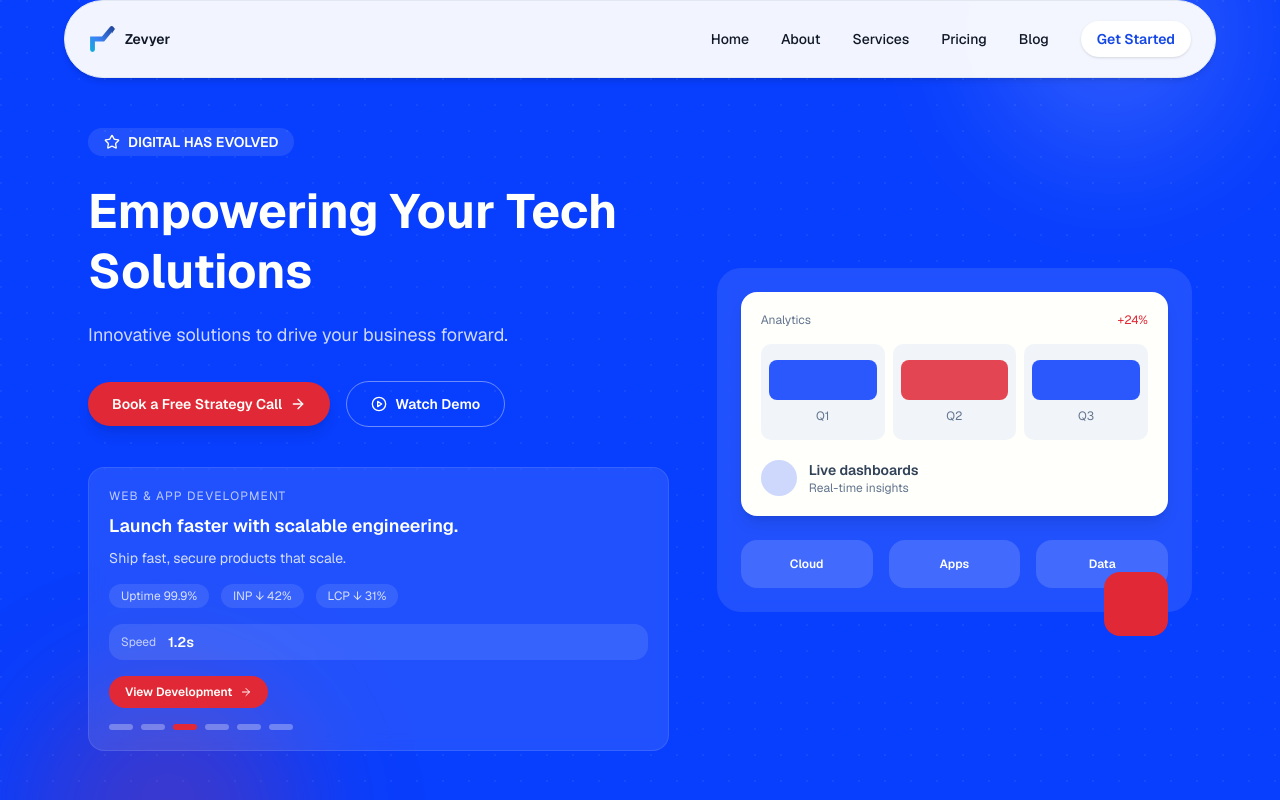
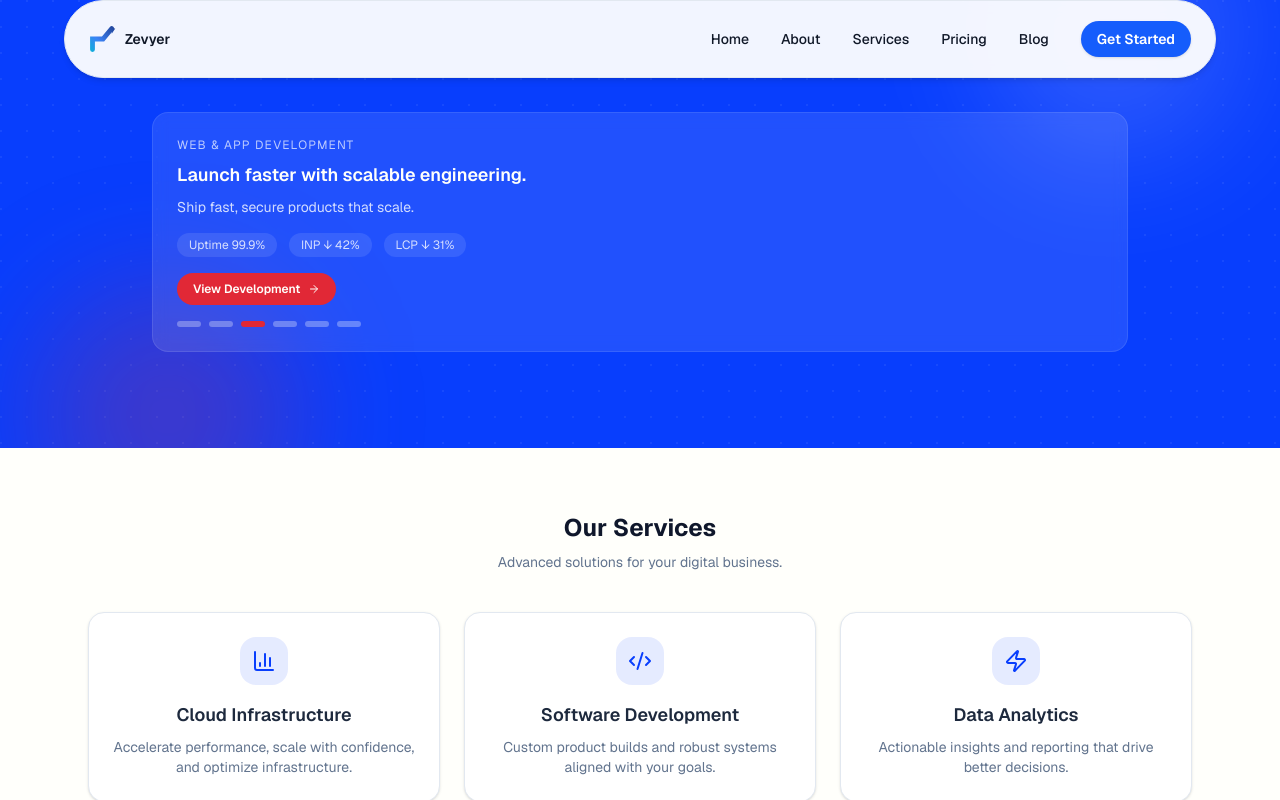
Before and after one commit to zevyertech/zevyer, a Next.js app: page / in a window 1280 px wide. Shown: the top 800 px of the page. Built offline with nearby package versions, Linux system fonts and the light colour scheme; no server answers.

Commit message:
Simplify hero banner content.
Co-authored-by: Cursor <cursoragent@cursor.com>

```diff
--- a/app/page.tsx
+++ b/app/page.tsx
@@ -6,9 +6,7 @@ import Link from "next/link"
 import {
   ArrowRight,
   CheckCircle2,
-  PlayCircle,
   Sparkles,
-  Star,
   BarChart3,
   Code2,
   Zap,
@@ -237,36 +235,13 @@ export default function Home() {
         <div className="absolute -top-24 right-10 h-64 w-64 rounded-full bg-white/15 blur-3xl" />
         <div className="absolute -bottom-24 left-10 h-64 w-64 rounded-full bg-[#E12836]/25 blur-3xl" />
 
-        <div className="relative z-10 mx-auto max-w-6xl px-6 pt-32 pb-24">
-          <div className="grid items-center gap-12 lg:grid-cols-[1.1fr_0.9fr]">
-            <div>
-              <div className="inline-flex items-center gap-2 rounded-full bg-white/10 px-4 py-1 text-sm font-semibold">
-                <Star className="h-4 w-4 text-[#FFFFFB]" />
-                DIGITAL HAS EVOLVED
-              </div>
-              <h1 className="mt-6 text-4xl font-bold leading-tight md:text-5xl">
-                Empowering Your <span className="text-[#FFFFFB]">Tech Solutions</span>
-              </h1>
-              <p className="mt-5 max-w-xl text-lg text-white/80">
-                Innovative solutions to drive your business forward.
-              </p>
-              <div className="mt-8 flex flex-wrap items-center gap-4">
-                <Link
-                  href="/contact"
-                  className="inline-flex items-center gap-2 rounded-full bg-[#E12836] px-6 py-3 text-sm font-semibold text-[#FFFFFB] shadow-lg"
-                >
-                  Book a Free Strategy Call <ArrowRight className="h-4 w-4" />
-                </Link>
-                <button className="inline-flex items-center gap-2 rounded-full border border-white/40 px-6 py-3 text-sm font-semibold text-white">
-                  <PlayCircle className="h-4 w-4" />
-                  Watch Demo
-                </button>
-              </div>
+        <div className="relative z-10 mx-auto max-w-5xl px-6 pt-28 pb-24">
           <div
-                className="mt-10 rounded-2xl border border-white/10 bg-white/10 p-5 backdrop-blur"
+            className="rounded-2xl border border-white/10 bg-white/10 p-6 backdrop-blur"
             onMouseEnter={() => setIsBannerPaused(true)}
             onMouseLeave={() => setIsBannerPaused(false)}
           >
+            <div>
               <p className="text-xs uppercase tracking-widest text-white/70">{serviceBanners[activeBanner].label}</p>
               <h3 className="mt-2 text-lg font-semibold">{serviceBanners[activeBanner].heading}</h3>
               <p className="mt-2 text-sm text-white/80">{serviceBanners[activeBanner].title}</p>
@@ -277,16 +252,13 @@ export default function Home() {
                   </span>
                 ))}
               </div>
-                <div className="mt-4 flex items-center gap-3 rounded-xl bg-white/10 px-3 py-2 text-xs">
-                  <span className="text-white/70">{serviceBanners[activeBanner].metricLabel}</span>
-                  <span className="text-sm font-semibold">{serviceBanners[activeBanner].metricValue}</span>
-                </div>
               <Link
                 href={serviceBanners[activeBanner].href}
                 className="mt-4 inline-flex items-center gap-2 rounded-full bg-[#E12836] px-4 py-2 text-xs font-semibold text-[#FFFFFB]"
               >
                 {serviceBanners[activeBanner].cta} <ArrowRight className="h-3 w-3" />
               </Link>
+            </div>
             <div className="mt-4 flex gap-2">
               {serviceBanners.map((_, idx) => (
                 <span
@@ -294,42 +266,6 @@ export default function Home() {
                   className={`h-1.5 w-6 rounded-full ${idx === activeBanner ? "bg-[#E12836]" : "bg-white/30"}`}
                 />
               ))}
-                </div>
-              </div>
-            </div>
-
-            <div className="relative">
-              <div className="rounded-3xl bg-white/10 p-6 backdrop-blur">
-                <div className="rounded-2xl bg-[#FFFFFB] p-5 text-slate-800 shadow-lg">
-                  <div className="flex items-center justify-between text-xs text-slate-500">
-                    <span>Analytics</span>
-                    <span className="text-[#E12836]">+24%</span>
-                  </div>
-                  <div className="mt-4 grid grid-cols-3 gap-2">
-                    {["#083EFD", "#E12836", "#083EFD"].map((color, idx) => (
-                      <div key={`${color}-${idx}`} className="rounded-lg bg-slate-100 px-2 py-4 text-center">
-                        <div className="h-10 rounded-md" style={{ backgroundColor: color, opacity: 0.85 }} />
-                        <p className="mt-2 text-xs text-slate-500">Q{idx + 1}</p>
-                      </div>
-                    ))}
-                  </div>
-                  <div className="mt-5 flex items-center gap-3">
-                    <div className="h-9 w-9 rounded-full bg-[#083EFD]/20" />
-                    <div>
-                      <p className="text-sm font-semibold text-slate-700">Live dashboards</p>
-                      <p className="text-xs text-slate-500">Real-time insights</p>
-                    </div>
-                  </div>
-                </div>
-                <div className="mt-6 grid grid-cols-3 gap-4 text-center text-white">
-                  {["Cloud", "Apps", "Data"].map((label) => (
-                    <div key={label} className="rounded-2xl bg-white/15 px-3 py-4 text-xs font-semibold">
-                      {label}
-                    </div>
-                  ))}
-                </div>
-              </div>
-              <div className="absolute -bottom-6 right-6 h-16 w-16 rounded-2xl bg-[#E12836]" />
             </div>
           </div>
         </div>
--- a/components/ui/header.tsx
+++ b/components/ui/header.tsx
@@ -3,12 +3,9 @@
 import { useState } from "react"
 import Link from "next/link"
 import Image from "next/image"
-import { usePathname } from "next/navigation"
 
 export function Header() {
   const [isMenuOpen, setIsMenuOpen] = useState(false)
-  const pathname = usePathname()
-  const isHome = pathname === "/"
 
   return (
     <>
@@ -37,9 +34,7 @@ export function Header() {
             </Link>
             <Link
               href="/contact"
-              className={`rounded-full px-4 py-2 text-sm font-semibold shadow-sm ${
-                isHome ? "bg-white text-blue-700" : "bg-blue-600 text-white"
-              }`}
+              className="rounded-full bg-blue-600 px-4 py-2 text-sm font-semibold text-white shadow-sm transition-colors hover:bg-blue-700"
             >
               Get Started
             </Link>
```
Lines whose indentation alone changed are shown as unchanged.
